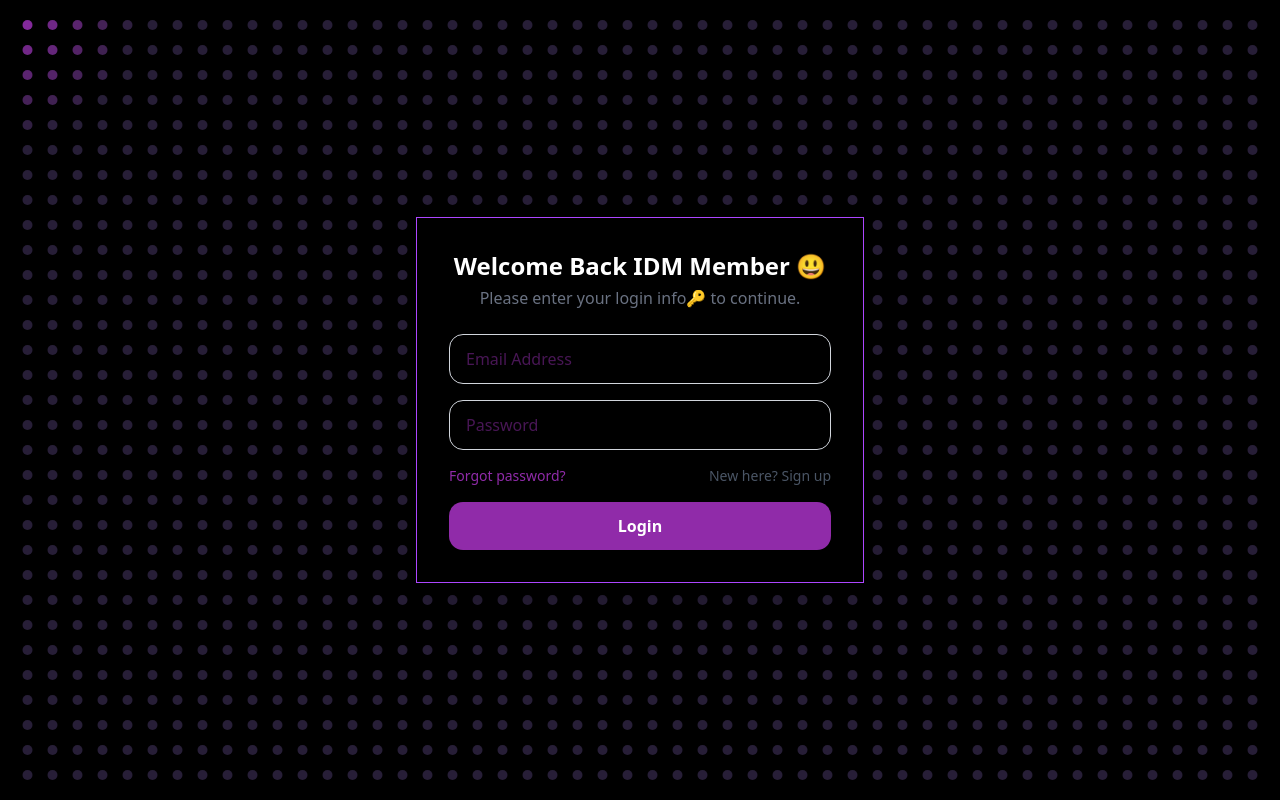
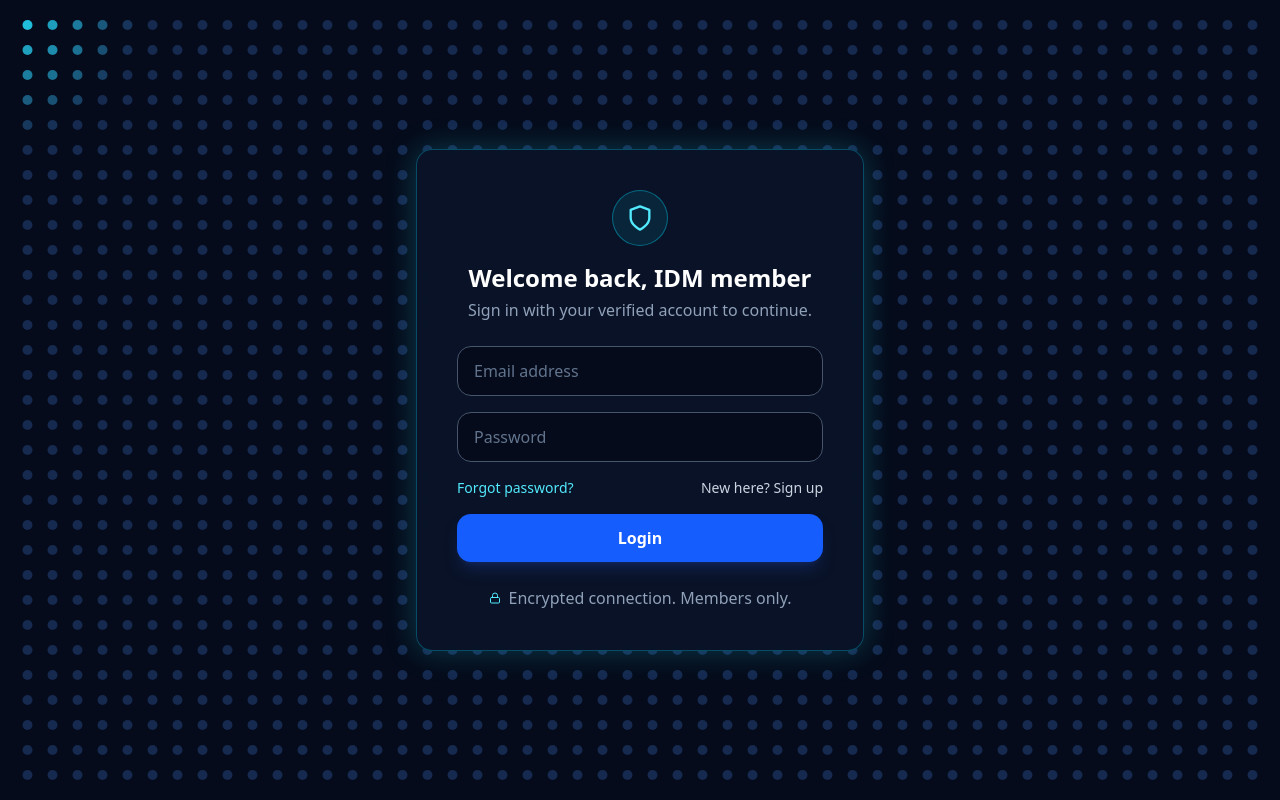
Before and after one commit to devanshwebhost/admin-panel, a Next.js app: page /login in a window 1280 px wide. Built offline with nearby package versions, Linux system fonts and the light colour scheme; no server answers.

Commit message:
Refactor login page layout and styles
Updated styles and structure for the login page, including color changes and added icons.

```diff
--- a/app/login/page.js
+++ b/app/login/page.js
@@ -4,6 +4,7 @@ import { useState } from 'react';
 import { signIn } from 'next-auth/react';
 import { useRouter } from 'next/navigation';
 import Link from 'next/link';
+import { FiShield, FiLock } from 'react-icons/fi';
 import DotGrid from '@/components/DotGrid';
 
 export default function LoginPage() {
@@ -47,13 +48,13 @@ export default function LoginPage() {
   };
 
   return (
-    <div className="min-h-screen flex items-center justify-center bg-black md:px-4">
+    <div className="min-h-screen flex items-center justify-center bg-[#050b1a] px-4">
       <div style={{ width: '100%', height: '100vh', position: 'fixed' }}>
         <DotGrid
           dotSize={10}
           gap={15}
-    baseColor="#271e37"
-    activeColor="#902ba9"
+          baseColor="#16294f"
+          activeColor="#22d3ee"
           proximity={120}
           shockRadius={250}
           shockStrength={5}
@@ -61,14 +62,24 @@ export default function LoginPage() {
           returnDuration={1.5}
         />
       </div>
-      <div className="bg-black border border-purple-500 shadow-2xl md:p-8  p-4 sm:p-10 w-[80vw] md:max-w-md fixed">
-        <h2 className="text-2xl font-bold text-center  text-white">Welcome Back IDM Member 😃</h2>
-        <p className="text-sm text-gray-500 text-center mt-1 mb-6">
-          Please enter your login info🔑 to continue.
+
+      <div className="relative z-10 w-full max-w-md rounded-2xl bg-[#0a1428]/95 border border-cyan-400/30 shadow-[0_0_30px_rgba(34,211,238,0.25)] backdrop-blur p-6 sm:p-10">
+        <div className="flex justify-center mb-4">
+          <div className="flex items-center justify-center w-14 h-14 rounded-full border border-cyan-400/40 bg-cyan-400/10 text-cyan-300">
+            <FiShield size={28} />
+          </div>
+        </div>
+
+        <h2 className="text-2xl font-bold text-center text-white">Welcome back, IDM member</h2>
+        <p className="text-sm text-slate-400 text-center mt-1 mb-6">
+          Sign in with your verified account to continue.
         </p>
 
         {msg && (
-          <p className="text-red-500 text-sm text-center mb-4 animate-fade-in">
+          <p
+            role="alert"
+            className="text-red-300 text-sm text-center mb-4 px-3 py-2 rounded-lg border border-red-400/30 bg-red-500/10"
+          >
             {msg}
           </p>
         )}
@@ -77,27 +88,29 @@ export default function LoginPage() {
           <input
             type="email"
             name="email"
-            placeholder="Email Address"
+            autoComplete="email"
+            placeholder="Email address"
             value={form.email}
             onChange={handleChange}
-            className="w-full px-4 py-3 rounded-xl border border-gray-300 text-[#902ba9] focus:outline-none focus:ring-2 focus:ring-purple-500 transition"
+            className="w-full px-4 py-3 rounded-xl bg-[#050b1a] border border-slate-600 text-white placeholder-slate-500 focus:outline-none focus:border-cyan-400 focus:ring-2 focus:ring-cyan-400/40 transition"
             required
           />
           <input
             type="password"
             name="password"
+            autoComplete="current-password"
             placeholder="Password"
             value={form.password}
             onChange={handleChange}
-            className="w-full px-4 py-3 rounded-xl border text-[#902ba9] border-gray-300 focus:outline-none focus:ring-2 focus:ring-purple-500 transition"
+            className="w-full px-4 py-3 rounded-xl bg-[#050b1a] border border-slate-600 text-white placeholder-slate-500 focus:outline-none focus:border-cyan-400 focus:ring-2 focus:ring-cyan-400/40 transition"
             required
           />
 
-          <div className="flex justify-between text-sm text-gray-600">
-            <Link href="/forgot-password" className="text-[#902ba9] hover:underline">
+          <div className="flex justify-between text-sm">
+            <Link href="/forgot-password" className="text-cyan-300 hover:underline">
               Forgot password?
             </Link>
-            <Link href="/signup" className="hover:underline">
+            <Link href="/signup" className="text-slate-300 hover:underline">
               New here? Sign up
             </Link>
           </div>
@@ -105,11 +118,16 @@ export default function LoginPage() {
           <button
             type="submit"
             disabled={loading}
-            className="w-full py-3 bg-[#902ba9] hover:bg-[#2c1d30] transition text-white rounded-xl font-semibold shadow-lg disabled:opacity-50"
+            className="w-full py-3 bg-blue-600 hover:bg-blue-500 transition text-white rounded-xl font-semibold shadow-lg shadow-blue-900/40 disabled:opacity-50"
           >
             {loading ? 'Logging in...' : 'Login'}
           </button>
         </form>
+
+        <div className="flex items-center justify-center gap-2 mt-6 text-xs text-slate-400">
+          <FiLock className="text-cyan-300" />
+          <span>Encrypted connection. Members only.</span>
+        </div>
       </div>
     </div>
   );
```
Lines whose indentation alone changed are shown as unchanged.
